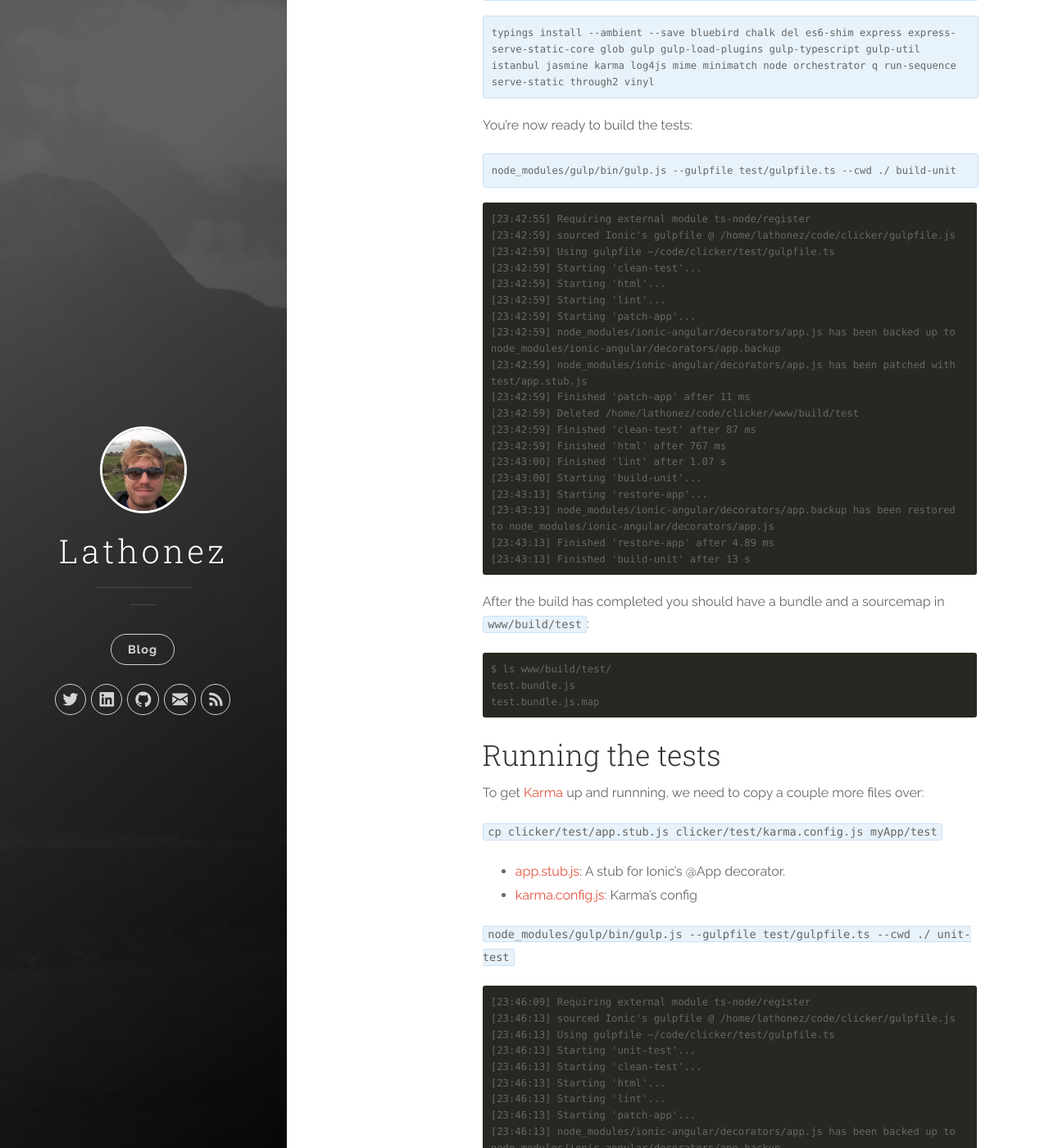
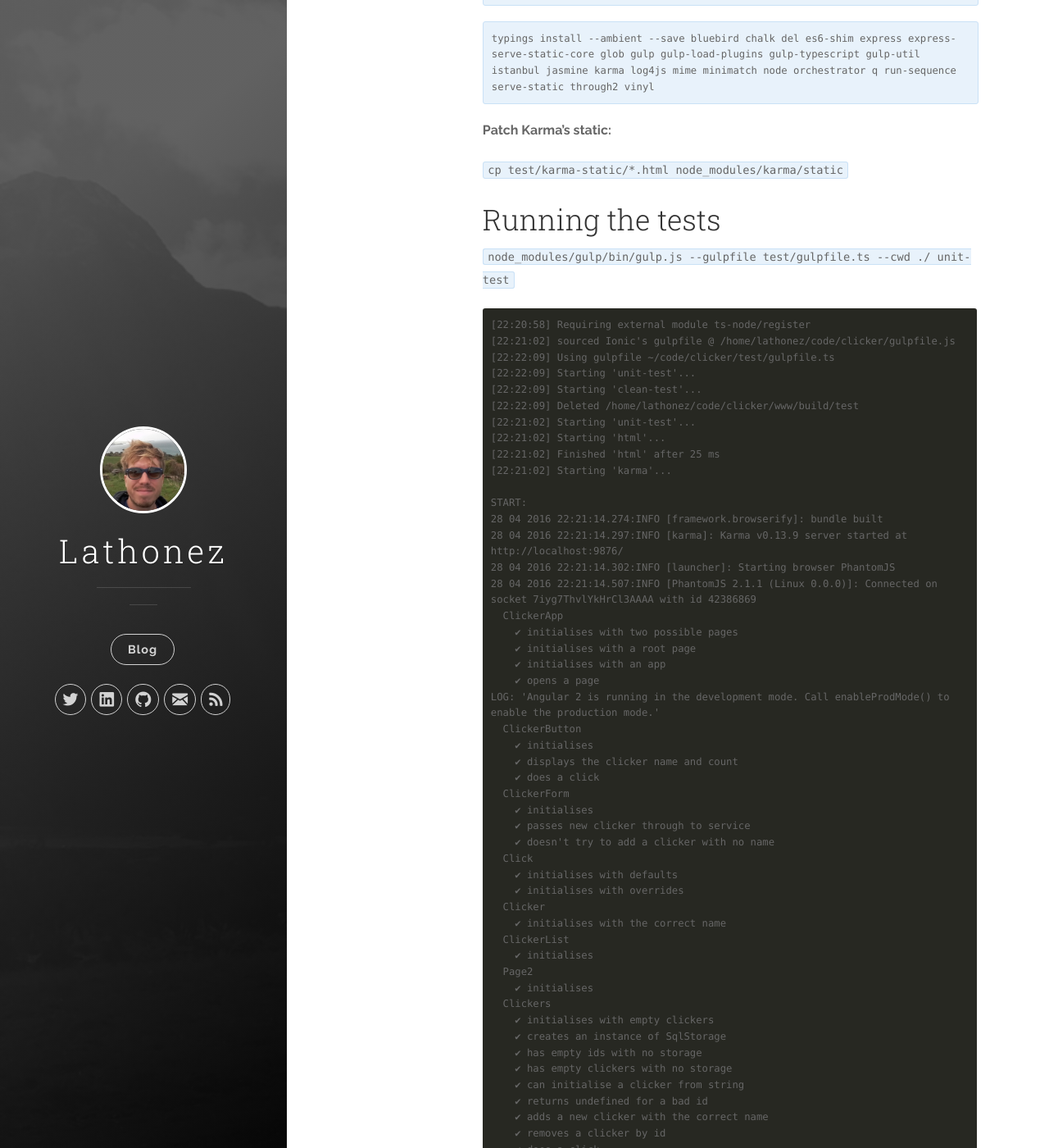
Before and after one commit to lathonez/lathonez.github.io, a Jekyll site: the page built from _posts/2016-02-21-ionic-2-unit-testing.markdown, in a window 1280 px wide and 1400 px high, scrolled down 4350 px. Shown: the whole window at 82% size. Built offline with Jekyll 4.4.1, drawn with Linux system fonts in a browser that asks for light colours; nearby versions of some CDN libraries; some of the changed text lies outside the part shown.

Commit message:
Updating for browserify karma

````diff
--- a/_posts/2016-02-21-ionic-2-unit-testing.markdown
+++ b/_posts/2016-02-21-ionic-2-unit-testing.markdown
@@ -64,11 +64,13 @@ app/
     └── utils.ts
 
 test
-├── app.stub.js
-├── config.ts
 ├── gulpfile.ts
 ├── karma.config.js
-└── testUtils.ts
+├── testUtils.ts
+└── karma-static
+    ├── context.html
+    └── debug.html
+
 ```
 
 This may not be the correct decision for your project / team. If you decide to keep the source and tests separately, you should still be able to follow this post with minimal config changes.
@@ -119,9 +121,9 @@ Note the [setBaseTestProviders][sbtp-docs] line, enabling us to utilise Angular
 Building the tests
 -------------------
 
-Our tests are written in Typescript, the same as our Ionic 2 source code. When we run `ionic serve`, Ionic uses [Browserify][browserify-home] to bundle up our app's source and transpile it into Javascript. It isn't going to do this for our tests.
+We'll use [gulp][gulp-home] to orchastrate the test process and [browserify][browserify-home] to transpile the unit tests and generate sourcemaps.
 
-Enter [gulp][gulp-home]. Ionic are already using gulp; you should have `gulpfile.js` inside the root of your app. In order to separate concerns we'll keep ours in `./test/gulpfile.ts`. Feel free to combine the two if you wish, ours will actually hook directly into Ionic's to make use of the tasks defined therein.
+Ionic use both gulp and browserify already; you should have `gulpfile.js` inside the root of your app. In order to separate concerns we'll keep ours in `./test/gulpfile.ts`. Feel free to combine the two if you wish, ours will actually hook directly into Ionic's to make use of the tasks defined therein.
 
 Make the following changes to your project:
 
@@ -129,20 +131,21 @@ Make the following changes to your project:
 <pre class="lowlight">
 <code>mkdir -p myApp/test
 cp clicker/test/gulpfile.ts myApp/test
-cp clicker/test/config.ts myApp/test</code>
+cp clicker/test/karma.config.js myApp/test
+cp -r clicker/test/karma-static myApp/test</code>
 </pre>
 </div>
 
 * [gulpfile.ts][gulpfile.ts]: gulp’s task definition file
-* [config.ts][config.ts]: config file for this setup, containing only paths at the moment. Can be [expanded][angular2-seed-cfg] down the line.
+* [karma.config.js][karma.config.js]: Karma's config
+* [karma-static][karma-static]: Karma's HTML static with an `<ion-app></ion-app>` injected. See [here][clicker-issue-79] for more info
 
 This gulpfile defines several tasks which gulp will carry out for us during the test cycle:
 
 1. **clean-test**: remove content from `www/build`, except `www/build/js`, which isn't used for testing
 2. **lint**: perform static analysis on source code using `tslint` if enabled
-3. **build-unit**: transpile all our Typescript (source, test and external dependencies), into one giant bundle. Also generate a sourcemap.
-4. **karma**: spin up [Karma][karma-home] (more on this later)
-5. **unit-test**: combine all of the above to run the tests (more on this later)
+3. **karma**: spin up [Karma][karma-home]
+4. **unit-test**: combine all of the above to run the tests
 
 **Install Dependencies and Typings:**
 
@@ -151,7 +154,7 @@ The project's [README.md][clicker-deps] has list of dependencies and a brief des
 <div class="highlighter-rouge">
 <pre class="lowlight">
 <code>npm install -g typings
-npm install --save-dev codecov.io gulp-load-plugins gulp-rename gulp-tslint gulp-typescript gulp-util istanbul jasmine-core karma karma-chrome-launcher karma-coverage karma-jasmine karma-mocha-reporter karma-phantomjs-launcher phantomjs-prebuilt remap-istanbul traceur ts-node tslint tslint-eslint-rules typescript</code>
+npm install --save-dev browserify-istanbul codecov.io gulp-load-plugins gulp-tslint gulp-typescript gulp-util isparta jasmine-core karma karma-browserify karma-chrome-launcher karma-coverage karma-jasmine karma-mocha-reporter karma-phantomjs-launcher phantomjs-prebuilt traceur tsify ts-node tslint tslint-eslint-rules typescript</code>
 </pre>
 </div>
 
@@ -161,83 +164,32 @@ npm install --save-dev codecov.io gulp-load-plugins gulp-rename gulp-tslint gulp
 </pre>
 </div>
 
-You're now ready to build the tests:
+**Patch Karma's static:**
 
-<div class="highlighter-rouge">
-<pre class="lowlight">
-<code>node_modules/gulp/bin/gulp.js --gulpfile test/gulpfile.ts --cwd ./ build-unit</code>
-</pre>
-</div>
-
-```
-[23:42:55] Requiring external module ts-node/register
-[23:42:59] sourced Ionic's gulpfile @ /home/lathonez/code/clicker/gulpfile.js
-[23:42:59] Using gulpfile ~/code/clicker/test/gulpfile.ts
-[23:42:59] Starting 'clean-test'...
-[23:42:59] Starting 'html'...
-[23:42:59] Starting 'lint'...
-[23:42:59] Starting 'patch-app'...
-[23:42:59] node_modules/ionic-angular/decorators/app.js has been backed up to node_modules/ionic-angular/decorators/app.backup
-[23:42:59] node_modules/ionic-angular/decorators/app.js has been patched with test/app.stub.js
-[23:42:59] Finished 'patch-app' after 11 ms
-[23:42:59] Deleted /home/lathonez/code/clicker/www/build/test
-[23:42:59] Finished 'clean-test' after 87 ms
-[23:42:59] Finished 'html' after 767 ms
-[23:43:00] Finished 'lint' after 1.07 s
-[23:43:00] Starting 'build-unit'...
-[23:43:13] Starting 'restore-app'...
-[23:43:13] node_modules/ionic-angular/decorators/app.backup has been restored to node_modules/ionic-angular/decorators/app.js
-[23:43:13] Finished 'restore-app' after 4.89 ms
-[23:43:13] Finished 'build-unit' after 13 s
-```
-
-After the build has completed you should have a bundle and a sourcemap in `www/build/test`:
-
-```
-$ ls www/build/test/
-test.bundle.js
-test.bundle.js.map
-```
+`cp test/karma-static/*.html node_modules/karma/static`
 
 Running the tests
 ------------------
 
-To get [Karma][karma-home] up and runnning, we need to copy a couple more files over:
-
-`cp clicker/test/app.stub.js clicker/test/karma.config.js myApp/test`
-
-* [app.stub.js][app.stub.js]: A stub for Ionic's @App decorator.
-* [karma.config.js][karma.config.js]: Karma's config
-
 `node_modules/gulp/bin/gulp.js --gulpfile test/gulpfile.ts --cwd ./ unit-test`
 
 ```
-[23:46:09] Requiring external module ts-node/register
-[23:46:13] sourced Ionic's gulpfile @ /home/lathonez/code/clicker/gulpfile.js
-[23:46:13] Using gulpfile ~/code/clicker/test/gulpfile.ts
-[23:46:13] Starting 'unit-test'...
-[23:46:13] Starting 'clean-test'...
-[23:46:13] Starting 'html'...
-[23:46:13] Starting 'lint'...
-[23:46:13] Starting 'patch-app'...
-[23:46:13] node_modules/ionic-angular/decorators/app.js has been backed up to node_modules/ionic-angular/decorators/app.backup
-[23:46:13] node_modules/ionic-angular/decorators/app.js has been patched with test/app.stub.js
-[23:46:13] Finished 'patch-app' after 4.44 ms
-[23:46:13] Deleted /home/lathonez/code/clicker/www/build/test
-[23:46:13] Finished 'clean-test' after 80 ms
-[23:46:13] Finished 'html' after 834 ms
-[23:46:14] Finished 'lint' after 1.33 s
-[23:46:14] Starting 'build-unit'...
-[23:46:30] Starting 'restore-app'...
-[23:46:30] node_modules/ionic-angular/decorators/app.backup has been restored to node_modules/ionic-angular/decorators/app.js
-[23:46:30] Finished 'restore-app' after 2.15 ms
-[23:46:30] Finished 'build-unit' after 16 s
-[23:46:30] Starting 'karma'...
+[22:20:58] Requiring external module ts-node/register
+[22:21:02] sourced Ionic's gulpfile @ /home/lathonez/code/clicker/gulpfile.js
+[22:22:09] Using gulpfile ~/code/clicker/test/gulpfile.ts
+[22:22:09] Starting 'unit-test'...
+[22:22:09] Starting 'clean-test'...
+[22:22:09] Deleted /home/lathonez/code/clicker/www/build/test
+[22:21:02] Starting 'unit-test'...
+[22:21:02] Starting 'html'...
+[22:21:02] Finished 'html' after 25 ms
+[22:21:02] Starting 'karma'...
 
 START:
-20 04 2016 23:46:34.030:INFO [karma]: Karma v0.13.22 server started at http://localhost:9876/
-20 04 2016 23:46:34.035:INFO [launcher]: Starting browser PhantomJS
-20 04 2016 23:46:34.264:INFO [PhantomJS 2.1.1 (Linux 0.0.0)]: Connected on socket /#QZuD3WqKouSSBai1AAAA with id 3413228
+28 04 2016 22:21:14.274:INFO [framework.browserify]: bundle built
+28 04 2016 22:21:14.297:INFO [karma]: Karma v0.13.9 server started at http://localhost:9876/
+28 04 2016 22:21:14.302:INFO [launcher]: Starting browser PhantomJS
+28 04 2016 22:21:14.507:INFO [PhantomJS 2.1.1 (Linux 0.0.0)]: Connected on socket 7iyg7ThvlYkHrCl3AAAA with id 42386869
   ClickerApp
     ✔ initialises with two possible pages
     ✔ initialises with a root page
@@ -259,6 +211,8 @@ LOG: 'Angular 2 is running in the development mode. Call enableProdMode() to ena
     ✔ initialises with the correct name
   ClickerList
     ✔ initialises
+  Page2
+    ✔ initialises
   Clickers
     ✔ initialises with empty clickers
     ✔ creates an instance of SqlStorage
@@ -274,16 +228,10 @@ LOG: 'Angular 2 is running in the development mode. Call enableProdMode() to ena
   Utils
     ✔ resets a control
 
-Finished in 4.644 secs / 1.57 secs
+Finished in 0.634 secs / 0.62 secs
 
 SUMMARY:
-✔ 26 tests completed
-[23:46:41] Finished 'karma' after 11 s
-[23:46:41] Starting 'remap-coverage'...
-[23:46:47] Finished 'remap-coverage' after 5.18 s
-[23:46:47] Starting 'prune-coverage'...
-[23:46:47] Finished 'prune-coverage' after 260 ms
-[23:46:47] Starting 'report-coverage'...
+✔ 27 tests completed
 -------------------------------|----------|----------|----------|----------|----------------|
 File                           |  % Stmts | % Branch |  % Funcs |  % Lines |Uncovered Lines |
 -------------------------------|----------|----------|----------|----------|----------------|
@@ -298,33 +246,33 @@ File                           |  % Stmts | % Branch |  % Funcs |  % Lines |Unco
   clicker.ts                   |      100 |      100 |      100 |      100 |                |
  app/pages/clickerList/        |      100 |      100 |      100 |      100 |                |
   clickerList.ts               |      100 |      100 |      100 |      100 |                |
- app/pages/page2/              |      100 |      100 |       50 |      100 |                |
-  page2.ts                     |      100 |      100 |       50 |      100 |                |
- app/services/                 |    95.18 |       50 |    92.59 |    95.89 |                |
-  clickers.ts                  |    98.55 |       50 |      100 |    98.36 |             35 |
-  utils.ts                     |    78.57 |      100 |       50 |    83.33 |           8,10 |
+ app/pages/page2/              |      100 |      100 |      100 |      100 |                |
+  page2.ts                     |      100 |      100 |      100 |      100 |                |
+ app/services/                 |    95.83 |    96.77 |       90 |    95.95 |                |
+  clickers.ts                  |    98.77 |    96.77 |      100 |    98.39 |             35 |
+  utils.ts                     |       80 |      100 |       40 |    83.33 |           8,10 |
 -------------------------------|----------|----------|----------|----------|----------------|
-All files                      |    97.73 |     87.5 |    94.23 |    98.11 |                |
+All files                      |    98.36 |    99.45 |    95.38 |    98.18 |                |
 -------------------------------|----------|----------|----------|----------|----------------|
 
-[23:46:47] Finished 'report-coverage' after 109 ms
-[23:46:47] Finished 'unit-test' after 34 s
+[22:21:15] Finished 'karma' after 14 s
+[22:21:15] Finished 'unit-test' after 14 s
 
 ```
 Congrats! You now have unit tests working on your Ionic 2 Project!
 
-Add the following lines to your `package.json` so we can get everything working nicely with `npm` instead of calling `gulp` directly:
+Add the following lines to your `package.json` to get everything working nicely with `npm` instead of calling `gulp` directly:
 
 ```yaml
   "scripts": {
     "karma": "gulp --gulpfile test/gulpfile.ts --cwd ./ karma-debug",
-    "postinstall": "typings install",
+    "postinstall": "typings install && cp test/karma-static/*.html node_modules/karma/static",
     "test": "gulp --gulpfile test/gulpfile.ts --cwd ./ unit-test",
     "watch": "gulp --gulpfile test/gulpfile.ts --cwd ./ watch-unit"
   }
 ```
 
-Now you can simply run `npm test`. Also when you run `npm install` in future, it will also install the typings.
+Now you can simply run `npm test`. Also when you run `npm install` in future, it will also install the typings and patch Karma.
 
 Test Coverage
 --------------
@@ -385,7 +333,6 @@ See [here][cordova-prune-post] for a short post on how to prevent this from happ
 
 Contribute
 ----------
-
 [Clickers][clicker-repo] is a work in progress. If you'd like to help out or have any suggestions, check the [roadmap sticky][clicker-issue-38].
 
 Help!
@@ -402,6 +349,8 @@ FAQ
 * [run a single test][clicker-issue-35]
 * [why do our tests need a main method (they don't anymore - for posterity)][clicker-issue-65]
 
+<div align="center"><iframe src="https://ghbtns.com/github-btn.html?user=lathonez&repo=clicker&type=star&count=true" frameborder="0" scrolling="0" width="170px" height="20px"></iframe></div>
+
 [analog-clicker-img]: http://thumbs.dreamstime.com/thumblarge_304/1219960995H0ZkZw.jpg
 [angular2-di-testing]:https://developers.livechatinc.com/blog/testing-angular-2-apps-dependency-injection-and-components
 [angular2-seed-cfg]:  https://github.com/mgechev/angular2-seed/blob/master/tools/config.ts
@@ -429,6 +379,7 @@ FAQ
 [karma-console-ss]:   /images/ionic2_unit_testing/karma-console-screenshot.png
 [karma-debug-ss]:     /images/ionic2_unit_testing/karma-debug-screenshot.png
 [karma-home]:         https://karma-runner.github.io/0.13/index.html
+[karma-static]:       https://github.com/lathonez/clicker/tree/master/test/karma-static
 [karma-tm-docs]:      https://karma-runner.github.io/0.8/plus/RequireJS.html
 [karma.config.js]:    https://github.com/lathonez/clicker/blob/master/test/karma.config.js
 [lcov-app-ss]:        /images/ionic2_unit_testing/lcov-app-screenshot.png
````
Also changed, not shown: other parts of _posts/2016-02-21-ionic-2-unit-testing.markdown (+2 -1 lines).
